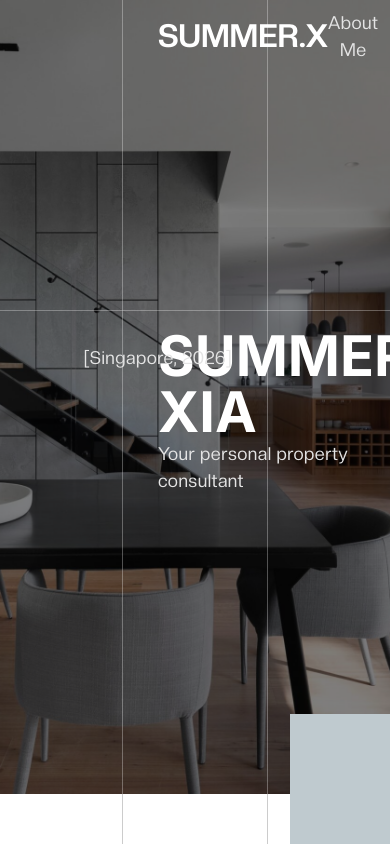
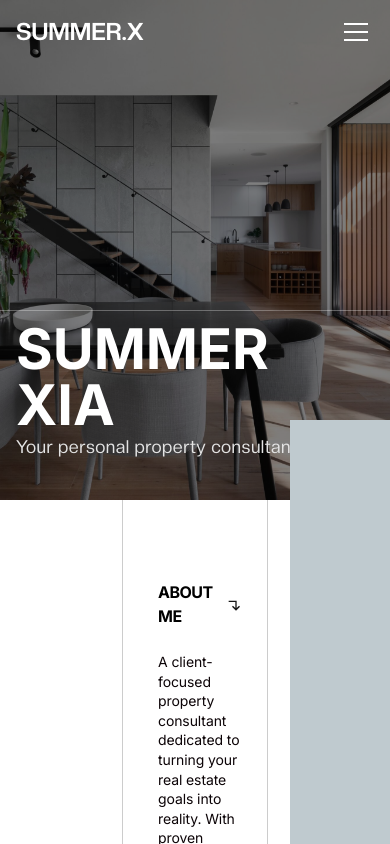
Before and after one commit to eypae/summer-portfolio, a Next.js app: page / in a window 390 px wide. Shown: the top 844 px of the page. Built offline with nearby package versions, Linux system fonts and the light colour scheme.

Commit message:
fixed navbar responsiveness

```diff
--- a/app/globals.css
+++ b/app/globals.css
@@ -32,4 +32,10 @@ body {
     @apply tracking-wide;
     @apply font-normal;
   }
+
+  .button-container {
+    @apply px-4;
+    @apply py-2.5;
+    @apply font-bold;
+  }
 }
--- a/components/Hero.tsx
+++ b/components/Hero.tsx
@@ -6,7 +6,7 @@ import Image from "next/image";
 
 const Hero = () => {
   return (
-    <section className="relative w-full h-198.5 overflow-hidden">
+    <section className="relative w-full h-[500px] sm:h-[600px] md:h-[700px] xl:h-[794px] overflow-hidden">
       {/* Background Image */}
       <div className="absolute inset-0">
         <Image
@@ -17,17 +17,22 @@ const Hero = () => {
         <div className="bg-black/50 inset-0 absolute"></div>
       </div>
 
-      {/* Decorative vertical & horizontal lines */}
-      <div className="absolute inset-0 max-w-360 mx-auto pointer-events-none">
+      {/* Decorative vertical lines — desktop only */}
+      <div className="hidden xl:block absolute inset-0 max-w-360 mx-auto pointer-events-none">
         <div className="absolute left-30.5 top-0 bottom-0 border-l border-white/30" />
         <div className="absolute right-30.5 top-0 bottom-0 border-l border-white/30" />
       </div>
+
       {/* Horizontal line — full section width, not capped by max-w */}
       <div className="absolute left-0 right-0 top-77.5 border-t border-white/30 pointer-events-none" />
 
       {/* Hero Text Content */}
-      <div className="absolute max-w-360 mx-auto inset-0 left-1/2 w-full -translate-x-1/2">
-        <div className="absolute left-39.5 top-82">
+      <div className="absolute inset-0 flex flex-col justify-end max-w-[1440px] mx-auto w-full left-1/2 -translate-x-1/2">
+        {/* Main hero text block */}
+        <div
+          className="px-4 sm:px-8 md:px-12 lg:px-16 xl:px-0 xl:absolute xl:left-[158px]
+        xl:top-[319px] pb-10 sm:pb-12 xl:pb-0"
+        >
           <motion.h1
             initial={{ opacity: 0, y: 40 }}
             animate={{ opacity: 1, y: 0 }}
@@ -49,12 +54,12 @@ const Hero = () => {
           </motion.p>
         </div>
 
-        {/* Singapore 2026 – positioned on the right, vertically aligned with the top of hero text */}
+        {/* [Singapore, 2026] — desktop absolute position */}
         <motion.p
           initial={{ opacity: 0 }}
           animate={{ opacity: 1 }}
           transition={{ duration: 0.9, delay: 0.45 }}
-          className="absolute right-39.5 text-[#e4e4e4] text-right top-86 display-small-text"
+          className="hidden xl:block absolute right-39.5 text-[#e4e4e4] text-right top-86 display-small-text"
         >
           [Singapore, 2026]
         </motion.p>
--- a/components/Navbar.tsx
+++ b/components/Navbar.tsx
@@ -1,14 +1,18 @@
 "use client";
 import React from "react";
-import { motion } from "motion/react";
+import { motion, AnimatePresence } from "motion/react";
 import { useState, useEffect } from "react";
+import { GoArrowRight } from "react-icons/go";
+import { navItems } from "@/constants/constants";
+import Link from "next/link";
 
 const Navbar = () => {
   const [scrolled, setScrolled] = useState(false);
+  const [menuOpen, setMenuOpen] = useState(false);
 
   useEffect(() => {
     const handleScroll = () => {
-      setScrolled(window.scrollY > 0);
+      setScrolled(window.scrollY > 60);
     };
     window.addEventListener("scroll", handleScroll);
     return () => {
@@ -16,25 +20,41 @@ const Navbar = () => {
     };
   }, []);
 
+  useEffect(() => {
+    document.body.style.overflow = menuOpen ? "hidden" : "";
+    return () => {
+      document.body.style.overflow = "";
+    };
+  }, [menuOpen]);
+
   const scrollTo = (id: string) => {
+    setMenuOpen(false);
+    setTimeout(() => {
       document.getElementById(id)?.scrollIntoView({ behavior: "smooth" });
+    }, 300);
   };
 
   return (
+    <>
       <motion.nav
-      className={`fixed top-0 left-0 right-0 z-50 h-18 transition-colors duration-300 ${
-        scrolled ? "bg-black/90 backdrop-blur-sm" : "bg-transparent"
+        initial={{ y: -89 }}
+        animate={{ y: 0 }}
+        transition={{ duration: 0.5, ease: "easeOut" }}
+        className={`fixed top-0 left-0 right-0 z-50 h-16 md:h-19.5 transition-colors duration-300 ${
+          scrolled || menuOpen
+            ? "bg-black/90 backdrop-blur-sm"
+            : "bg-transparent"
         }`}
       >
-      <div className="max-w-360 h-full mx-auto flex items-center px-39.5">
+        <div className="max-w-[1440px] mx-auto h-full flex items-center justify-between px-4 sm:px-8 md:px-12 lg:px-16 xl:px-[158px]">
           {/* Logo */}
-        <span className="text-white font-display font-bold text-[32px] cursor-pointer select-none">
+          <span className="text-white font-display font-bold text-[24px] md:text-[32px] cursor-pointer select-none">
             {" "}
             SUMMER.X
           </span>
 
-        {/* Centered Nav Links */}
-        <div className="flex flex-1 items-center justify-center gap-10.75">
+          {/* Centered Nav Links - desktop only*/}
+          <div className="hidden md:flex flex-1 items-center justify-center gap-10.75">
             {[
               { label: "About Me", id: "about" },
               { label: "Services", id: "services" },
@@ -49,8 +69,79 @@ const Navbar = () => {
               </button>
             ))}
           </div>
+
+          {/* Right side */}
+          <div className="flex items-center gap-3">
+            {/* Contact Button — desktop */}
+            <button
+              onClick={() => scrollTo("footer")}
+              className="hidden md:flex items-center gap-[6px] button-container bg-white/60 hover:bg-white transition-colors duration-200 cursor-pointer"
+            >
+              <span className="text-black text-[16px]">Contact</span>
+              <GoArrowRight className="text-black" size={22} />
+            </button>
+
+            {/* Hamburger — mobile only */}
+            <button
+              onClick={() => setMenuOpen((o) => !o)}
+              className="md:hidden flex flex-col justify-center items-center w-9 h-9 gap-1.5 cursor-pointer"
+            >
+              <motion.span
+                animate={menuOpen ? { rotate: 45, y: 8 } : { rotate: 0, y: 0 }}
+                transition={{ duration: 0.25 }}
+                className="block w-6 h-0.5 bg-white origin-center"
+              />
+              <motion.span
+                animate={menuOpen ? { opacity: 0 } : { opacity: 1 }}
+                transition={{ duration: 0.2 }}
+                className="block w-6 h-0.5 bg-white"
+              />
+              <motion.span
+                animate={
+                  menuOpen ? { rotate: -45, y: -8 } : { rotate: 0, y: 0 }
+                }
+                transition={{ duration: 0.25 }}
+                className="block w-6 h-0.5 bg-white origin-center"
+              />
+            </button>
+          </div>
         </div>
       </motion.nav>
+
+      {/* Mobile Menu Overlay */}
+      <AnimatePresence>
+        {menuOpen && (
+          <motion.div
+            initial={{ opacity: 0, y: -10 }}
+            animate={{ opacity: 1, y: 0 }}
+            exit={{ opacity: 0, y: -10 }}
+            transition={{ duration: 0.25 }}
+            className="fixed inset-0 z-40 bg-black/95 flex flex-col items-center justify-center gap-10 md:hidden"
+          >
+            {navItems.map((item) => (
+              <button
+                key={item.id}
+                onClick={() => scrollTo(item.id)}
+                className="text-white text-[28px] cursor-pointer tracking-wide font-bold"
+              >
+                {item.label}
+              </button>
+            ))}
+            <Link
+              href="https://api.whatsapp.com/send?phone=6586687123&text=Hi%20Summer!%20I%20came%20across%20your%20website%20and%20I%20wish%20to%20learn%20more%20about%20your%20service.%20Thanks!"
+              target="_blank"
+            >
+              <button className="mt-4 flex items-center gap-2.5 px-6 py-3 bg-white cursor-pointer">
+                <span className="text-black text-[24px] font-bold">
+                  Contact
+                </span>
+                <GoArrowRight className="text-black" size={32} />
+              </button>
+            </Link>
+          </motion.div>
+        )}
+      </AnimatePresence>
+    </>
   );
 };
 
--- a/constants/constants.ts
+++ b/constants/constants.ts
@@ -18,3 +18,8 @@ export const awardsBase = [
     title: "SALESPERSONS ACHIEVEMENTS\nAWARD (SILVER)",
   },
 ];
+
+export const navItems = [
+  { label: "About Me", id: "about" },
+  { label: "Services", id: "services" },
+];
```
Lines whose indentation alone changed are shown as unchanged.
